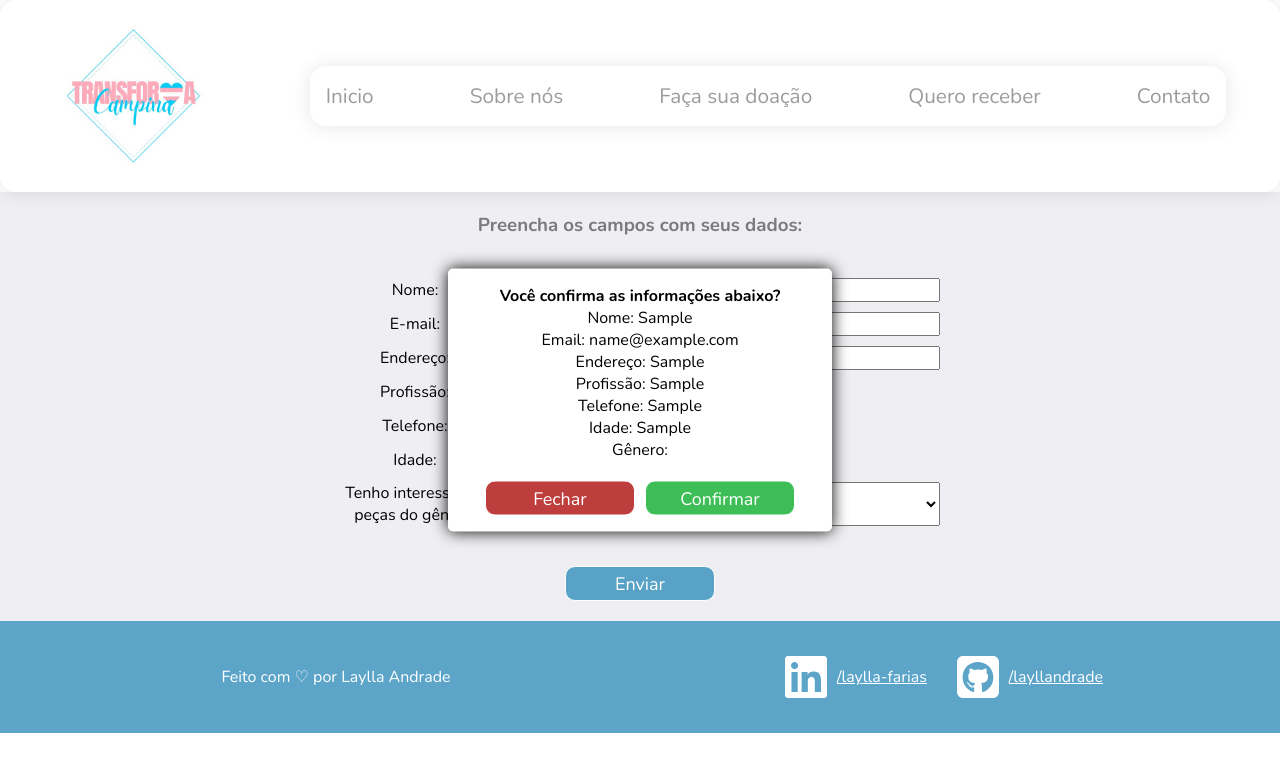
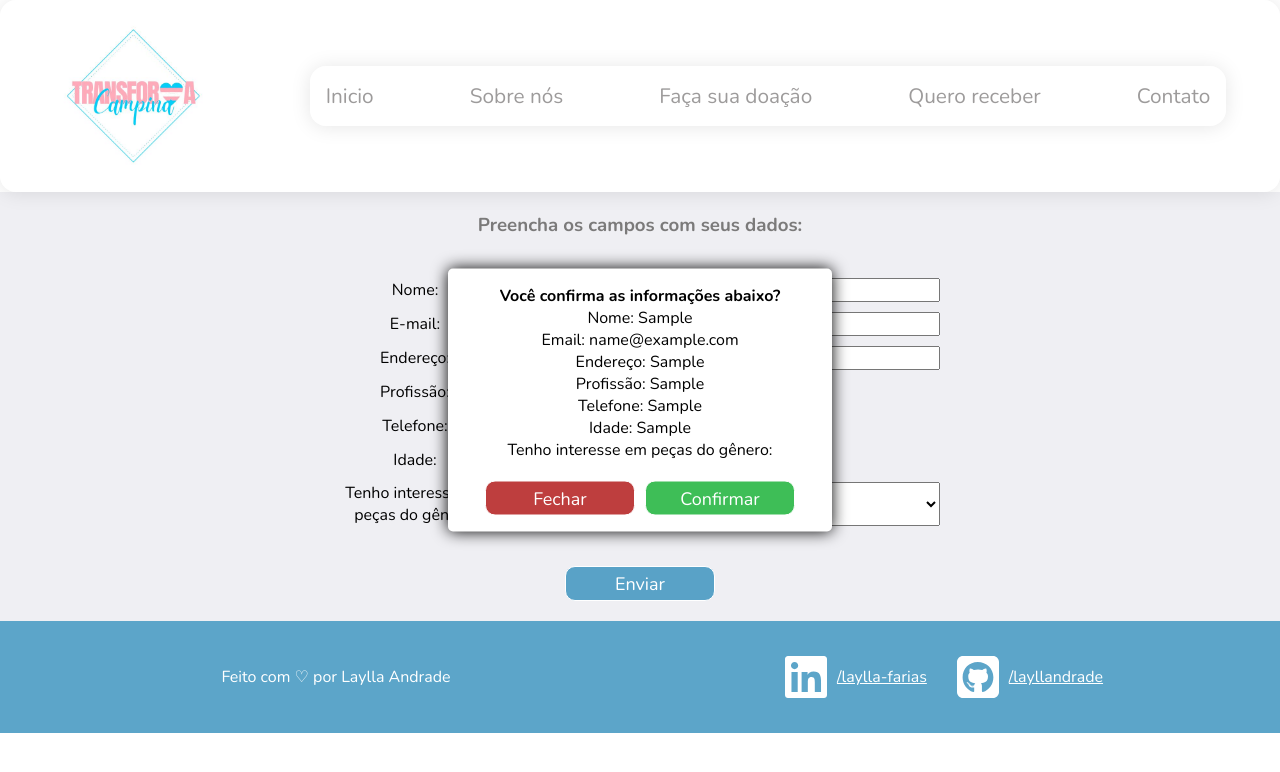
Before and after one commit to layllandrade/projeto-final-reprograma, a React (Vite) app: page /receberdoacao in a window 1280 px wide. Both pictures are taken after typing "Sample", "name@example.com", "Sample", "Sample", "Sample", "Sample" into the empty fields and a click on the button "Enviar". Shown: the top 772 px of the page. Built offline with nearby package versions, Linux system fonts and the light colour scheme.

Commit message:
Alterando descrição do modal

```diff
--- a/src/pages/ReceberDoacao.jsx
+++ b/src/pages/ReceberDoacao.jsx
@@ -69,7 +69,7 @@ export function ReceberDoacao() {
         <p>Profissão: {profissao}</p>
         <p>Telefone: {telefone}</p>
         <p>Idade: {idade}</p>
-        <p>Gênero: {genero}</p>
+        <p>Tenho interesse em peças do gênero: {genero}</p>
 
         <div className={styles.containerBotoes}>
           <button type="button" className={styles.botaoFechar} onClick={fecharModal}>Fechar</button>
```
